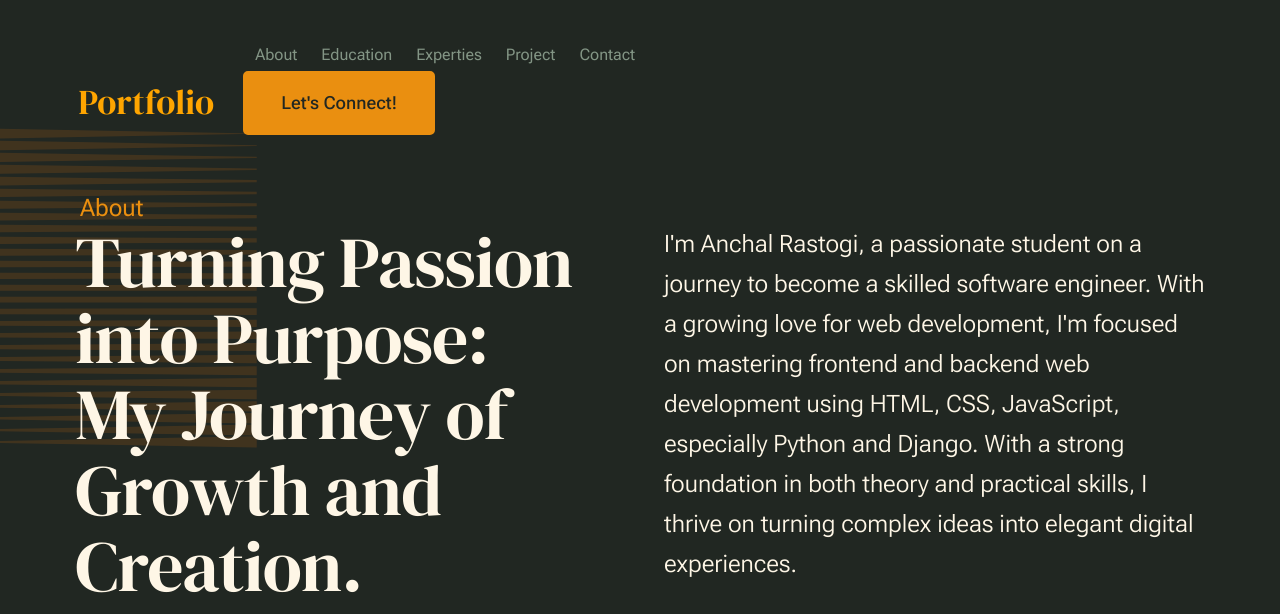
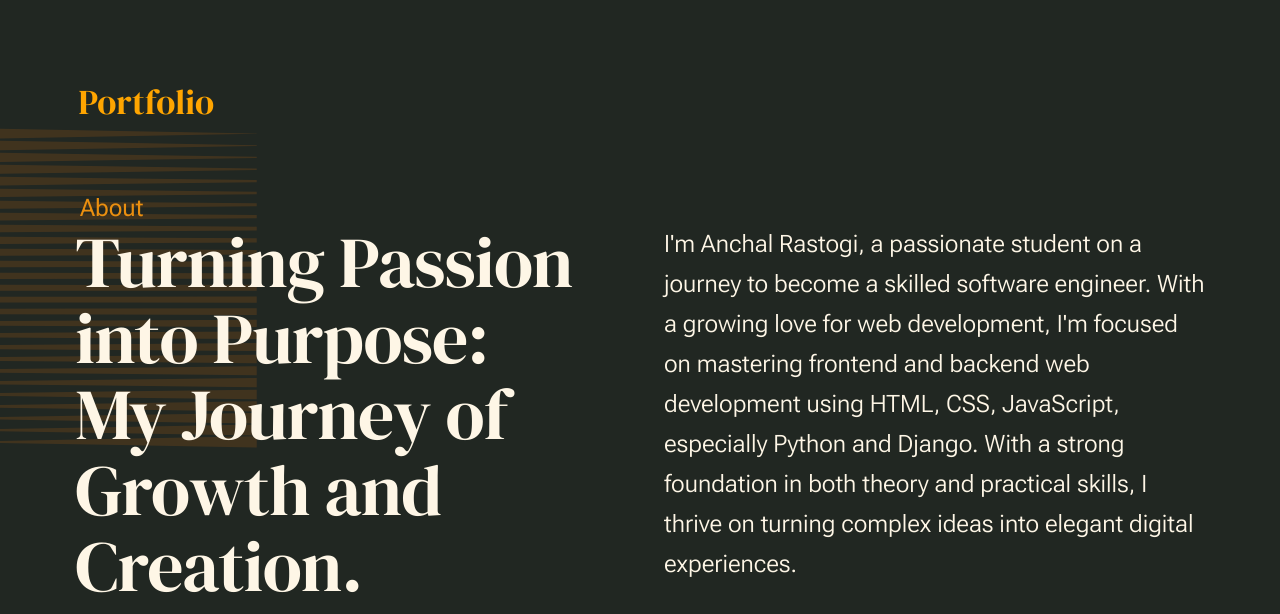
Before and after one commit to anchal-rastogi/django_deploy_railway, a Django app: page /about/ in a window 1280 px wide. Shown: the top 614 px of the page. Run offline with Django 5.2, Linux system fonts and the light colour scheme.

Commit message:
final updation

```diff
--- a/templates/base.html
+++ b/templates/base.html
@@ -8,7 +8,7 @@
     ================================================== -->
     <meta charset="utf-8">
     <meta name="viewport" content="width=device-width, initial-scale=1">
-    <title>www.Anchal@Portfolio.in</title>
+    <title>www.anchal@portfolio.in</title>
     <link rel="icon" type="image/x-icon" href="{% static 'images/A.png' %}" />
 
     <script>
@@ -57,7 +57,10 @@
         #e{
             margin-top:80px;
         }
-        .menu{
+        .s-header__nav{
+            display:none;
+        }
+        .body.menu-is-open .s-header__nav{
             display:block;
         }
     </style>
@@ -95,7 +98,7 @@
                         </a>
                     </div>
                 </div>
-                <nav class="s-header__nav menu">
+                <nav class="s-header__nav">
 
 
                     <ul class="s-header__menu-links">
```
